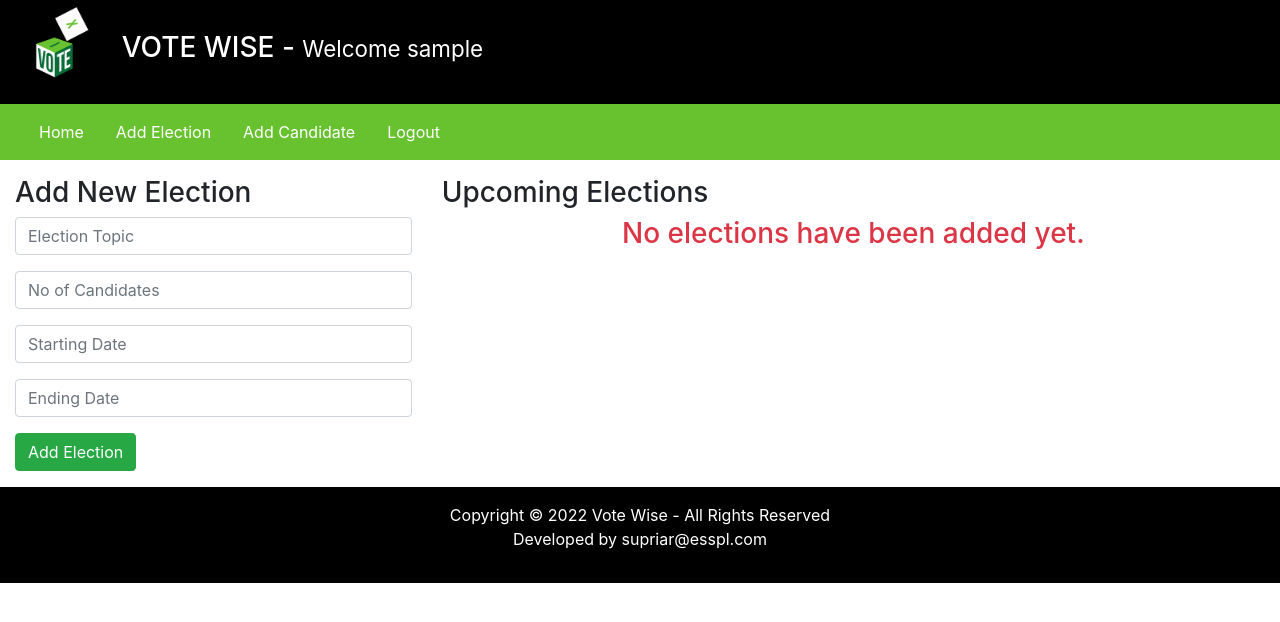
After one commit to supriyarani-dhal/vote-wise, a PHP site: page /admin/index.php?add_election=1 in a window 1280 px wide. The commit adds this page. Shown: the top 622 px of the page. Run offline with PHP 8.4, Linux system fonts and the light colour scheme; the visitor is signed in with stand-in values (Sample User, id 1); data that the repository does not hold is empty.

Commit message:
Add admin panel functionality for managing elections and candidates

```diff
--- /dev/null
+++ b/admin/inc/addElection.php
@@ -0,0 +1,120 @@
+<?php
+if (isset($_GET['added'])) {
+    echo "<div class=\"alert alert-success my-3\" role=\"alert\">
+            Election has been added successfully!
+        </div>";
+}
+
+
+//get all the elections from the database
+$sql = "SELECT * FROM elections ORDER BY starting_date DESC";
+$stmt = $pdo->prepare($sql);
+$stmt->execute();
+$elections = $stmt->fetchAll(PDO::FETCH_ASSOC);
+?>
+
+
+<div class="row my-3">
+    <div class="col-4">
+        <h3>Add New Election</h3>
+        <form method="POST">
+            <div class="form-group">
+                <input type="text" name="election_topic" placeholder="Election Topic" class="form-control" required />
+            </div>
+            <div class="form-group">
+                <input type="number" name="number_of_candidates" placeholder="No of Candidates" class="form-control"
+                    required />
+            </div>
+            <div class="form-group">
+                <input type="text" onfocus="this.type='Date'" name="starting_date" placeholder="Starting Date"
+                    class="form-control" required />
+            </div>
+            <div class="form-group">
+                <input type="text" onfocus="this.type='Date'" name="ending_date" placeholder="Ending Date"
+                    class="form-control" required />
+            </div>
+            <input type="submit" value="Add Election" name="add_election_btn" class="btn btn-success" />
+        </form>
+    </div>
+
+    <div class="col-8">
+        <h3>Upcoming Elections</h3>
+        <?php if (count($elections) > 0) { ?>
+            <table class="table">
+                <thead>
+                    <tr>
+                        <th scope="col">S.No</th>
+                        <th scope="col">Election Name</th>
+                        <th scope="col"># Candidates</th>
+                        <th scope="col">Starting on</th>
+                        <th scope="col">Ending on</th>
+                        <th scope="col">Status</th>
+                        <th scope="col">Action</th>
+                    </tr>
+                </thead>
+                <tbody>
+                    <?php
+                    foreach ($elections as $row): ?>
+                        <tr>
+                            <td><?= htmlspecialchars($row['id']) ?></td>
+                            <td><?= htmlspecialchars($row['election_topic']) ?></td>
+                            <td><?= htmlspecialchars($row['no_of_candidates']) ?></td>
+                            <td><?= htmlspecialchars($row['starting_date']) ?></td>
+                            <td><?= htmlspecialchars($row['ending_date']) ?></td>
+                            <td><?= htmlspecialchars($row['status']) ?></td>
+                            <td>
+                                <a href="#" class="btn btn-warning btn-sm">Edit</a>
+                                <a href="#" class="btn btn-danger btn-sm">Delete</a>
+                            </td>
+                        </tr>
+                    <?php endforeach;
+                    ?>
+                </tbody>
+            </table>
+        <?php } else {
+            echo "<h3 class='text-center text-danger'>
+                    No elections have been added yet.
+                </h3>";
+        } ?>
+    </div>
+</div>
+
+
+<?php
+if (isset($_POST['add_election_btn'])) {
+    $election_topic = $_POST['election_topic'];
+    $no_of_candidates = $_POST['number_of_candidates'];
+    $starting_date = $_POST['starting_date'];
+    $ending_date = $_POST['ending_date'];
+    $created_by = $_SESSION['username'];
+    $created_date = date('Y-m-d H:i:s');
+
+    $date_diff = date_diff(date_create($created_date), date_create($starting_date));
+
+    if ($date_diff->format("%R%a") > 0) {
+        $status = "Upcoming";
+    } else {
+        $status = "Ongoing";
+    }
+
+    try {
+        $sql = "INSERT INTO elections (election_topic, no_of_candidates, starting_date, ending_date,status, created_by, created_date) VALUES (:election_topic, :no_of_candidates, :starting_date, :ending_date, :status,:created_by, :created_date)";
+        $stmt = $pdo->prepare($sql);
+        $stmt->execute([
+            ":election_topic" => $election_topic,
+            ":no_of_candidates" => $no_of_candidates,
+            ":starting_date" => $starting_date,
+            ":ending_date" => $ending_date,
+            ":status" => $status,
+            ":created_by" => $created_by,
+            ":created_date" => $created_date
+        ]);
+
+        echo "<script>location.assign(\"index.php?add_election=1&added=1\");</script>";
+    } catch (\Throwable $th) {
+        echo "" . $th->getMessage() . "";
+    }
+
+}
+
+?>
--- a/admin/inc/config.php
+++ b/admin/inc/config.php
@@ -15,8 +15,8 @@ try {
     // Enable exceptions for errors
     $pdo->setAttribute(PDO::ATTR_ERRMODE, PDO::ERRMODE_EXCEPTION);
 
-    echo "✅ Connected successfully!";
 } catch (PDOException $e) {
     echo "❌ Connection failed: " . $e->getMessage();
+    die;
 }
 ?>
--- /dev/null
+++ b/admin/inc/footer.php
@@ -0,0 +1,15 @@
+<div class="row bg-black text-white text-center">
+    <div class="col-12 my-3">
+        <p>Copyright &copy; 2022 Vote Wise - All Rights Reserved <br />
+            Developed by supriar@esspl.com
+        </p>
+    </div>
+</div>
+</div>
+
+<script src="../assets/js/bootstrap.min.js"></script>
+<script src="../assets/js/jquery.min.js"></script>
+
+</body>
+
+</html>
--- /dev/null
+++ b/admin/inc/header.php
@@ -0,0 +1,32 @@
+<?php
+session_start();
+require_once 'config.php';
+
+if ($_SESSION['key'] != "AdminKey") {
+    echo "<script>location.assign(\"logout.php\");</script>";
+    die;
+}
+?>
+
+<!DOCTYPE html>
+<html lang="en">
+
+<head>
+    <meta charset="UTF-8">
+    <meta name="viewport" content="width=device-width, initial-scale=1.0">
+    <title>Admin Panel- vote wise</title>
+    <link rel="stylesheet" href="../assets/css/bootstrap.min.css">
+    <link rel="stylesheet" href="../assets/css/style.css">
+</head>
+
+<body>
+
+    <div class="container-fluid">
+        <div class="row bg-black text-white">
+            <div class="col-1">
+                <img src="../assets/images/logo.gif" alt="Vote Wise" width="80px" />
+            </div>
+            <div class="col-11 my-auto">
+                <h3>VOTE WISE - <small> Welcome <?php echo $_SESSION['username']; ?></small></h3>
+            </div>
+        </div>
--- /dev/null
+++ b/admin/inc/home.php
@@ -0,0 +1 @@
+home
--- /dev/null
+++ b/admin/inc/navigation.php
@@ -0,0 +1,31 @@
+<div class="row bg-green">
+    <div class="col-12">
+        <nav class="navbar navbar-expand-lg navbar-light bg-green">
+            <button class="navbar-toggler" type="button" data-toggle="collapse" data-target="#navbarSupportedContent"
+                aria-controls="navbarSupportedContent" aria-expanded="false" aria-label="Toggle navigation">
+                <span class="navbar-toggler-icon"></span>
+            </button>
+
+            <div class="collapse navbar-collapse" id="navbarSupportedContent">
+                <ul class="navbar-nav mr-auto">
+                    <li class="nav-item active">
+                        <a class="nav-link text-white mr-3" href="index.php?home_page=1">Home <span
+                                class="sr-only">(current)</span></a>
+                    </li>
+                    <li class="nav-item active">
+                        <a class="nav-link text-white mr-3" href="index.php?add_election=1">Add Election <span
+                                class="sr-only">(current)</span></a>
+                    </li>
+                    <li class="nav-item active">
+                        <a class="nav-link text-white mr-3" href="index.php?add_candidate=1">Add Candidate <span
+                                class="sr-only">(current)</span></a>
+                    </li>
+                    <li class="nav-item active">
+                        <a class="nav-link text-white mr-3" href="logout.php">Logout <span
+                                class="sr-only">(current)</span></a>
+                    </li>
+                </ul>
+            </div>
+        </nav>
+    </div>
+</div>
--- /dev/null
+++ b/admin/index.php
@@ -0,0 +1,16 @@
+<?php
+include 'inc/header.php';
+include 'inc/navigation.php';
+
+if (isset($_GET['home_page'])) {
+    include 'inc/home.php';
+} else if (isset($_GET['add_election'])) {
+    include 'inc/addElection.php';
+} else if (isset($_GET['add_candidate'])) {
+    include 'inc/addCandidate.php';
+}
+?>
+
+<?php
+include 'inc/footer.php';
+?>
--- a/assets/css/style.css
+++ b/assets/css/style.css
@@ -1,7 +1,23 @@
-.text-white{
+.text-white {
   color: #fff !important;
 }
 
-.bg-white{
+.bg-white {
   background-color: #fff !important;
 }
+
+.text-black {
+  color: #000 !important;
+}
+
+.bg-black {
+  background-color: #000 !important;
+}
+
+.text-green {
+  background-color: #68c230 !important;
+}
+
+.bg-green {
+  background-color: #68c230 !important;
+}
--- a/index.php
+++ b/index.php
@@ -2,7 +2,7 @@
 <html>
 
 <head>
-	<title>vote wise login</title>
+	<title>Authentication- vote wise</title>
 	<link rel="stylesheet" href="assets/css/bootstrap.min.css">
 	<link rel="stylesheet" href="assets/css/login.css">
 	<link rel="stylesheet" href="assets/css/style.css">
@@ -199,8 +199,10 @@ if (isset($_POST['su_button'])) {
 			$_SESSION['username'] = $user['username'];
 
 			if ($user['user_role'] == "Admin") {
-				echo "<script>location.assign(\"admin/index.php\");</script>";
+				$_SESSION['key'] = "AdminKey";
+				echo "<script>location.assign(\"admin/index.php?home_page=1\");</script>";
 			} else {
+				$_SESSION['key'] = "VoterKey";
 				echo "<script>location.assign(\"voter/index.php\");</script>";
 			}
 
```
Also changed, not shown: admin/inc/addCandidate.php (added, +158 -0 lines), admin/logout.php (added, +7 -0 lines).
